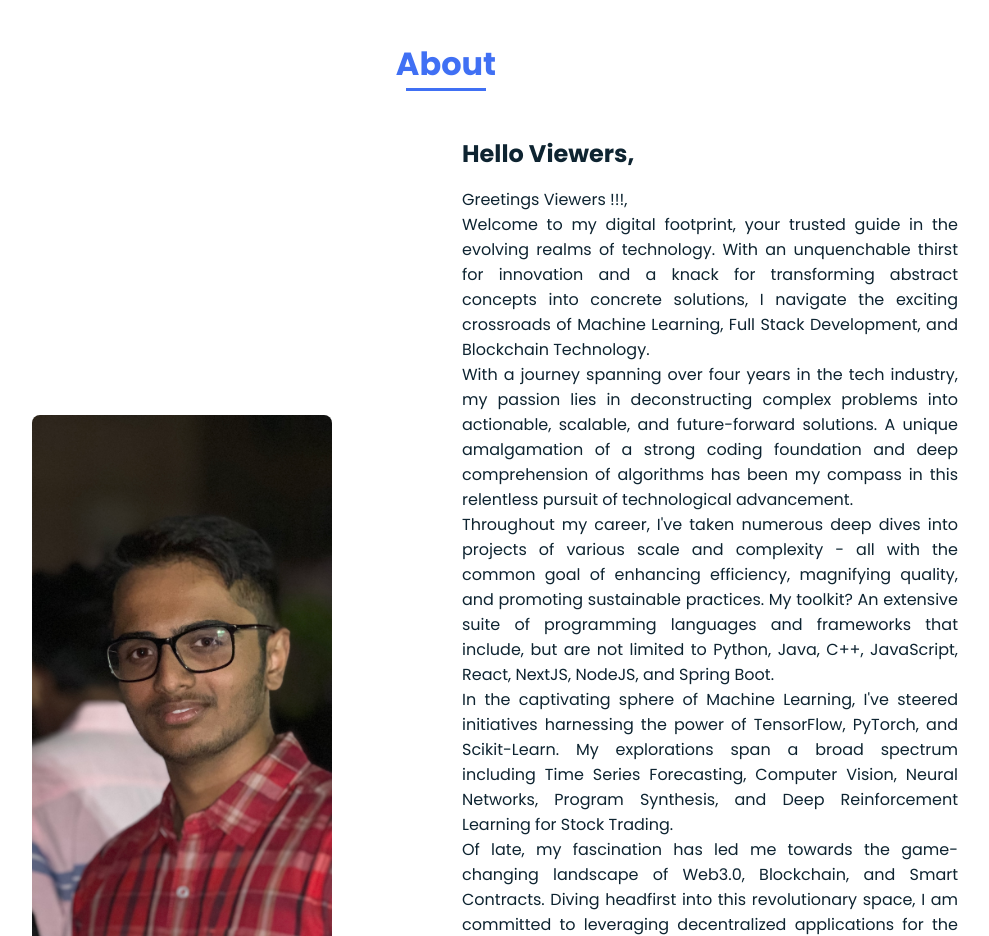
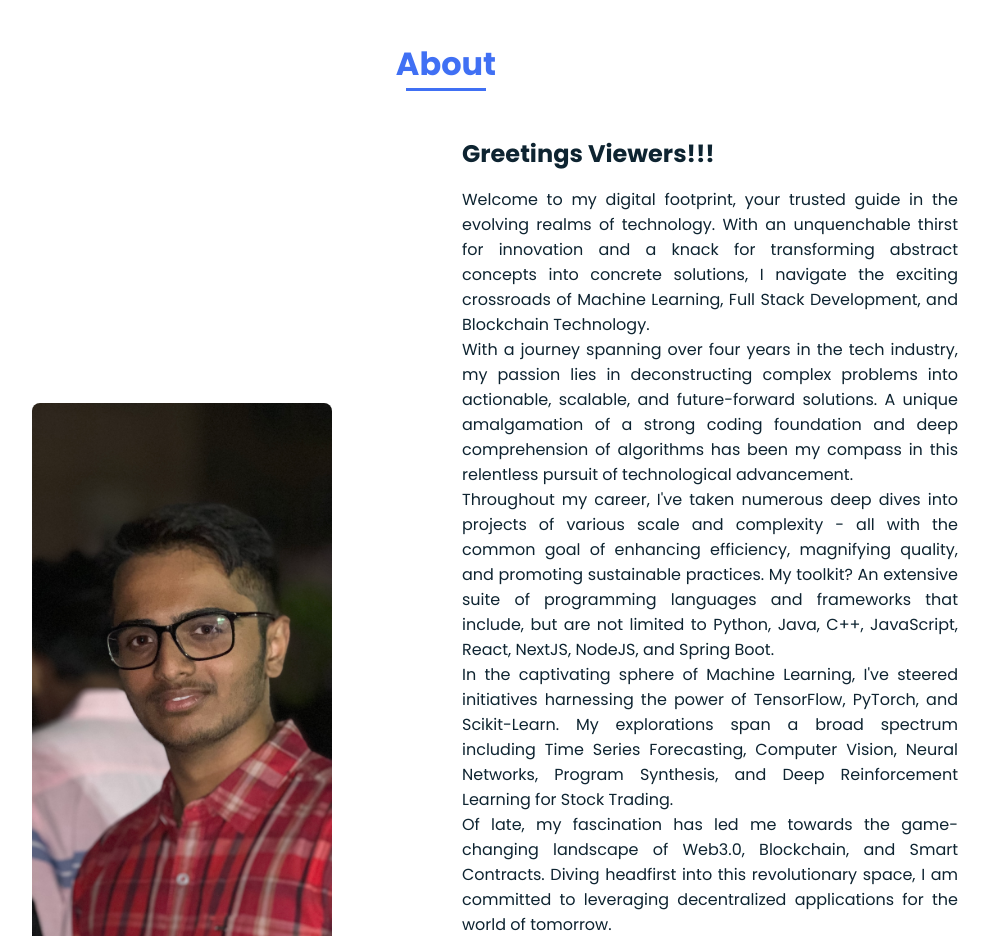
Before and after one commit to ManikantaSanjay/personal_portfolio, a plain HTML site: page index.html in a window 1280 px wide. Shown: the part 840-1776 px from the top of the page, without its empty margins (194-1183 px from the left). Drawn offline with nearby package versions, Linux system fonts and the light colour scheme.

Commit message:
Update index.html

```diff
--- a/index.html
+++ b/index.html
@@ -65,10 +65,7 @@
                     </div>
 
                     <div>
-  <h2 class="about__subtitle">Hello Viewers,</h2>
-  <p class="about__text" align="justify">
-    Greetings Viewers !!!,
-  </p>
+  <h2 class="about__subtitle">Greetings Viewers!!!</h2>
   <p class="about__text" align="justify">
     Welcome to my digital footprint, your trusted guide in the evolving realms of technology. With an unquenchable thirst for innovation and a knack for transforming abstract concepts into concrete solutions, I navigate the exciting crossroads of Machine Learning, Full Stack Development, and Blockchain Technology.
   </p>
```
